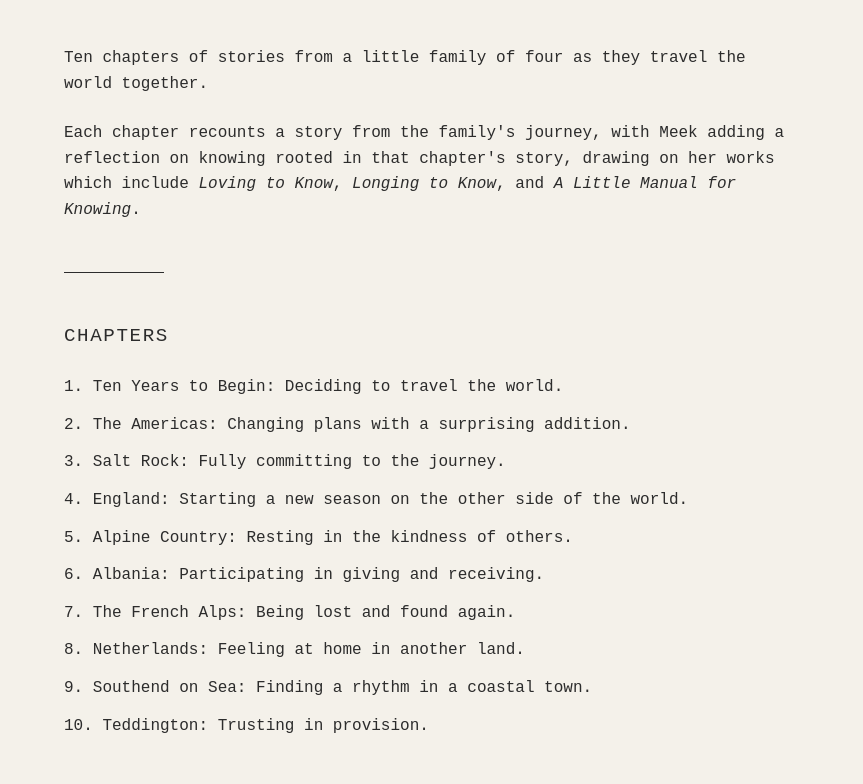
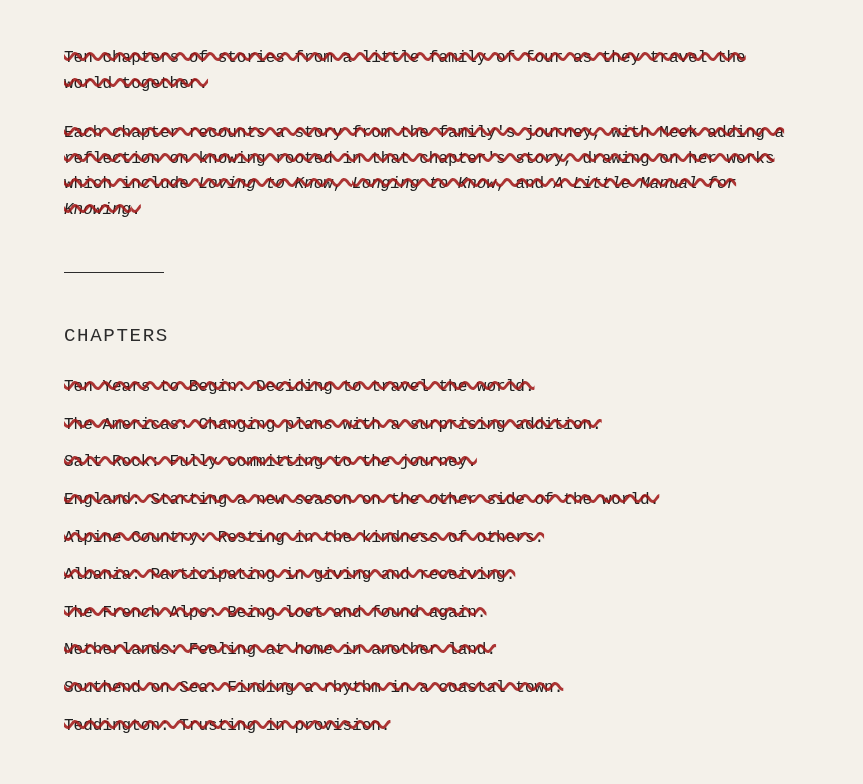
Before and after one commit to mattayersnz/field_notes, a plain HTML site: page index.html in a window 1280 px wide. Shown: the part 634-1418 px from the top of the page, without its empty margins (208-1071 px from the left). Drawn offline with Linux system fonts and the light colour scheme.

Commit message:
what the hell are we doing?

```diff
--- a/index.html
+++ b/index.html
@@ -48,6 +48,20 @@
             .content p {
                 margin-bottom: 1.5rem;
                 font-size: 1rem;
+            }
+
+            .scratched {
+                position: relative;
+                display: inline-block;
+                color: #1f1f1f;
+                text-decoration: line-through;
+                text-decoration-color: rgba(160, 20, 20, 0.85);
+                text-decoration-thickness: 0.16em;
+                text-decoration-style: wavy;
+            }
+
+            .scratched::after {
+                content: none;
             }
 
             .divider {
@@ -107,15 +121,19 @@
 
             <div class="content">
                 <p>
-                    Ten chapters of stories from a little family of four as they
-                    travel the world together.
+                    <span class="scratched">
+                        Ten chapters of stories from a little family of four as
+                        they travel the world together.
+                    </span>
                 </p>
                 <p>
-                    Each chapter recounts a story from the family's journey,
-                    with Meek adding a reflection on knowing rooted in that
-                    chapter's story, drawing on her works which include
-                    <i>Loving to Know</i>, <i>Longing to Know</i>, and
-                    <i>A Little Manual for Knowing</i>.
+                    <span class="scratched">
+                        Each chapter recounts a story from the family's journey,
+                        with Meek adding a reflection on knowing rooted in that
+                        chapter's story, drawing on her works which include
+                        <i>Loving to Know</i>, <i>Longing to Know</i>, and
+                        <i>A Little Manual for Knowing</i>.
+                    </span>
                 </p>
             </div>
 
@@ -124,30 +142,44 @@
             <div class="chapters">
                 <h2>Chapters</h2>
                 <ol>
-                    <li>Ten Years to Begin: Deciding to travel the world.</li>
-                    <li>
+                    <li class="scratched">
+                        Ten Years to Begin: Deciding to travel the world.
+                    </li>
+                    <li class="scratched">
                         The Americas: Changing plans with a surprising addition.
                     </li>
-                    <li>Salt Rock: Fully committing to the journey.</li>
-                    <li>
+                    <li class="scratched">
+                        Salt Rock: Fully committing to the journey.
+                    </li>
+                    <li class="scratched">
                         England: Starting a new season on the other side of the
                         world.
                     </li>
-                    <li>Alpine Country: Resting in the kindness of others.</li>
-                    <li>Albania: Participating in giving and receiving.</li>
-                    <li>The French Alps: Being lost and found again.</li>
-                    <li>Netherlands: Feeling at home in another land.</li>
-                    <li>
+                    <li class="scratched">
+                        Alpine Country: Resting in the kindness of others.
+                    </li>
+                    <li class="scratched">
+                        Albania: Participating in giving and receiving.
+                    </li>
+                    <li class="scratched">
+                        The French Alps: Being lost and found again.
+                    </li>
+                    <li class="scratched">
+                        Netherlands: Feeling at home in another land.
+                    </li>
+                    <li class="scratched">
                         Southend on Sea: Finding a rhythm in a coastal town.
                     </li>
-                    <li>Teddington: Trusting in provision.</li>
+                    <li class="scratched">
+                        Teddington: Trusting in provision.
+                    </li>
                 </ol>
             </div>
 
             <div class="divider"></div>
 
             <div class="content">
-                <p>Coming soon.</p>
+                <p class="scratched">Coming soon.</p>
             </div>
 
             <footer>
```
Also changed, not shown: 2 other files.
